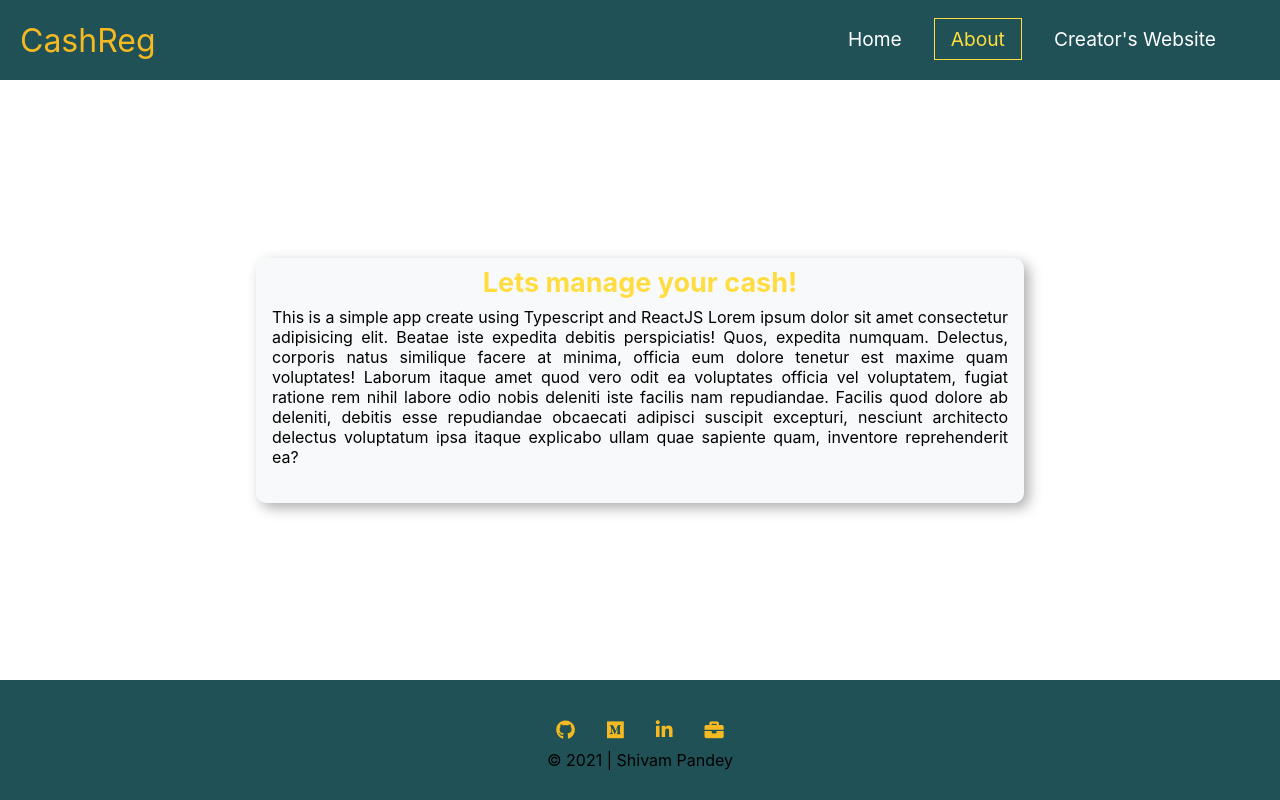
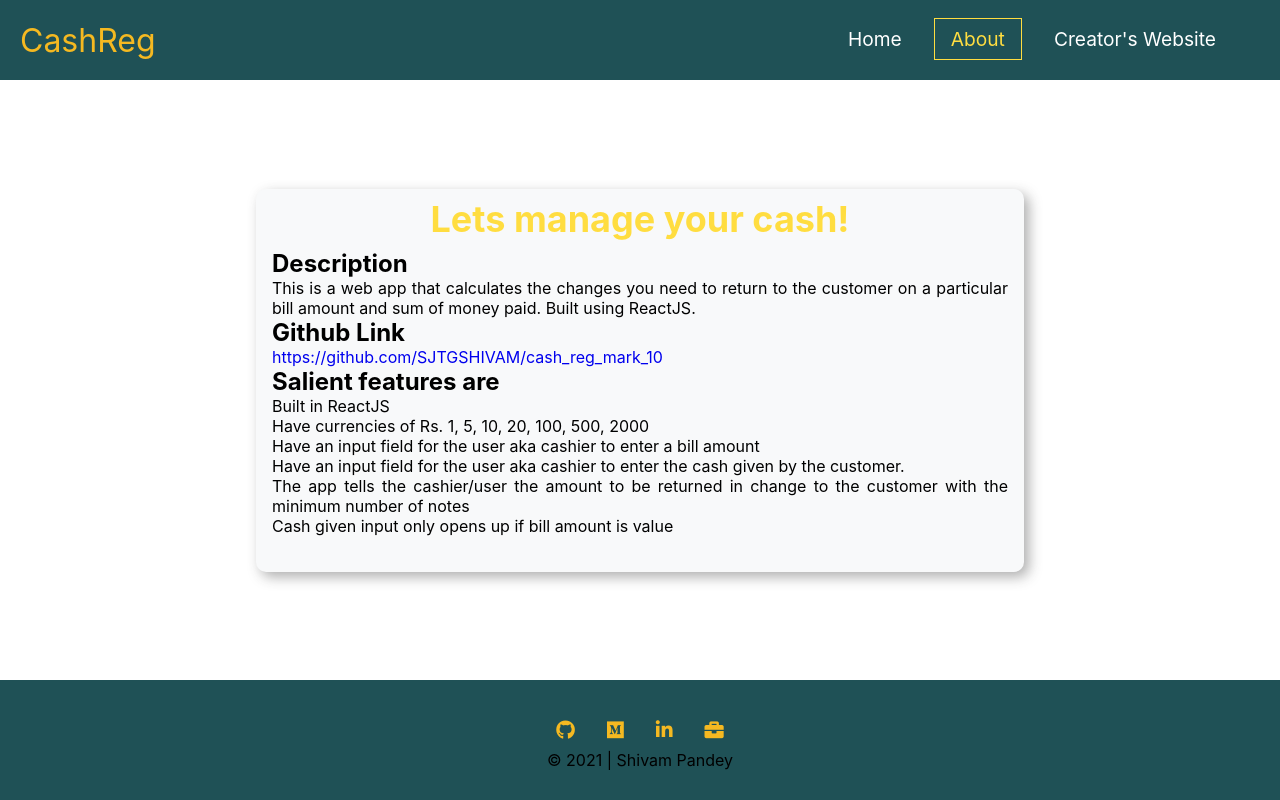
Before and after one commit to SJTGSHIVAM/cash_reg_mark_10, a React (Create React App) app: page /about in a window 1280 px wide. Built offline with nearby package versions, Linux system fonts and the light colour scheme.

Commit message:
doc: readme fixed about filled. title change

```diff
--- a/public/index.html
+++ b/public/index.html
@@ -29,7 +29,7 @@
       work correctly both with client-side routing and a non-root public URL.
       Learn how to configure a non-root public URL by running `npm run build`.
     -->
-    <title>React App</title>
+    <title>Cash Reg</title>
   </head>
   <body>
     <noscript>You need to enable JavaScript to run this app.</noscript>
--- a/src/components/About/About.tsx
+++ b/src/components/About/About.tsx
@@ -3,19 +3,38 @@ const About = () => {
   return (
     <div className="bcard">
       <header className="head">
-        <h2>Lets manage your cash!</h2>
+        <h1>Lets manage your cash!</h1>
       </header>
       <section className="about">
-        This is a simple app create using Typescript and ReactJS Lorem ipsum
-        dolor sit amet consectetur adipisicing elit. Beatae iste expedita
-        debitis perspiciatis! Quos, expedita numquam. Delectus, corporis natus
-        similique facere at minima, officia eum dolore tenetur est maxime quam
-        voluptates! Laborum itaque amet quod vero odit ea voluptates officia vel
-        voluptatem, fugiat ratione rem nihil labore odio nobis deleniti iste
-        facilis nam repudiandae. Facilis quod dolore ab deleniti, debitis esse
-        repudiandae obcaecati adipisci suscipit excepturi, nesciunt architecto
-        delectus voluptatum ipsa itaque explicabo ullam quae sapiente quam,
-        inventore reprehenderit ea?
+        <h2 id="description">Description</h2>
+        <p>
+          This is a web app that calculates the changes you need to return to
+          the customer on a particular bill amount and sum of money paid. Built
+          using ReactJS.
+        </p>
+        <h2 id="live-link">Github Link</h2>
+        <p>
+          <a href="https://github.com/SJTGSHIVAM/cash_reg_mark_10">
+            https://github.com/SJTGSHIVAM/cash_reg_mark_10
+          </a>
+        </p>
+        <h2 id="salient-features-are">Salient features are</h2>
+        <ul>
+          <li>Built in ReactJS </li>
+          <li>Have currencies of Rs. 1, 5, 10, 20, 100, 500, 2000</li>
+          <li>
+            Have an input field for the user aka cashier to enter a bill amount
+          </li>
+          <li>
+            Have an input field for the user aka cashier to enter the cash given
+            by the customer.
+          </li>
+          <li>
+            The app tells the cashier/user the amount to be returned in change
+            to the customer with the minimum number of notes
+          </li>
+          <li>Cash given input only opens up if bill amount is value</li>
+        </ul>
       </section>
     </div>
   );
```
Also changed, not shown: 2 other files (tests, documents, lock files or other folders).
